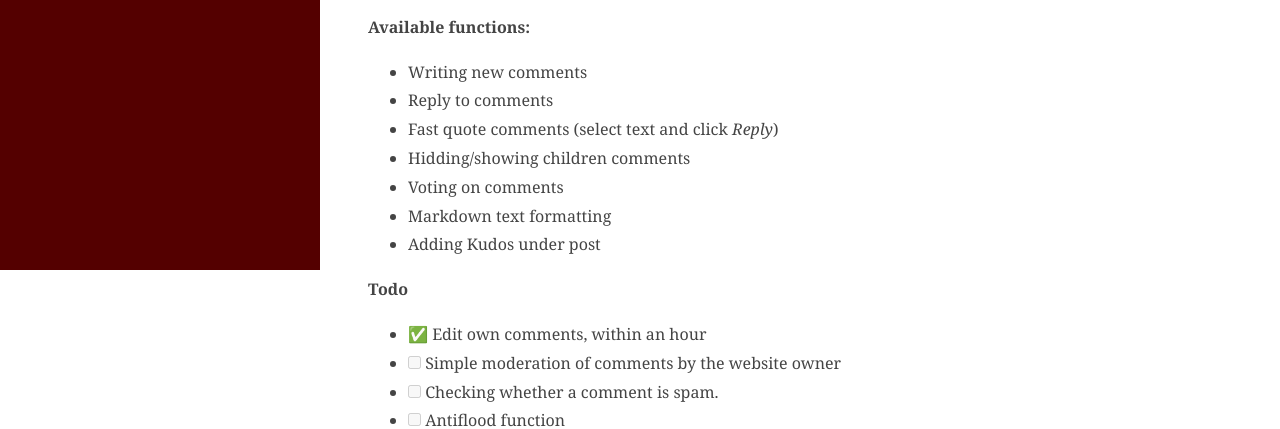
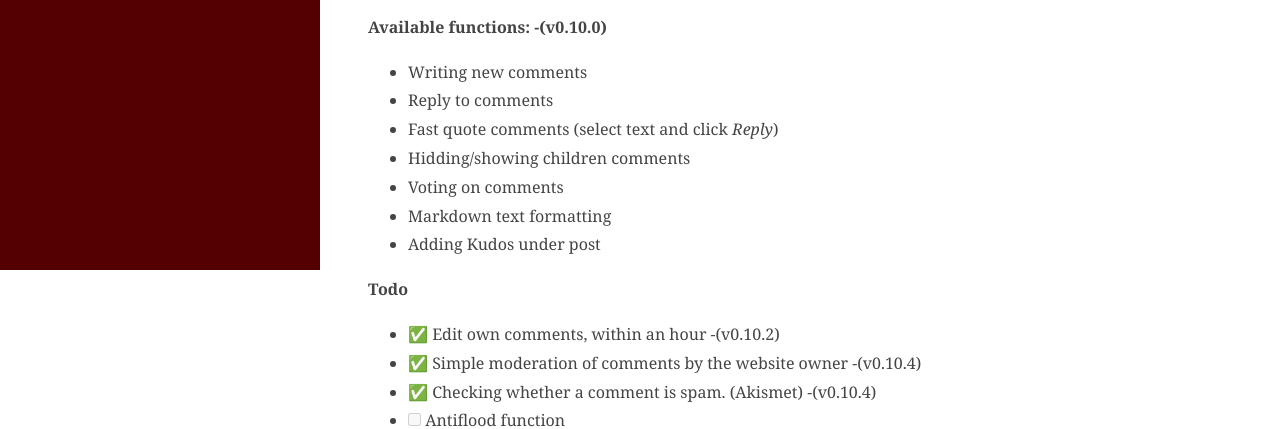
Before and after one commit to kucosjs/kucos.github.io, a plain HTML site: page index.html in a window 1280 px wide. Shown: the part 530-959 px from the top of the page. Drawn offline with Linux system fonts and the light colour scheme.

Commit message:
new version

```diff
--- a/index.html
+++ b/index.html
@@ -44,7 +44,7 @@
                                 Source of Kucos can be found on GitHub, I invite you to test the demo on this page, also I'm happy to see pull requests with your fixes or new features :)</p>
                             <p>A simple <em>Markdown</em> is also available, <a href="/markdown.html">here</a> you can check out the available Markdown.</p>
                             <p>
-                                <strong>Available functions:</strong>
+                                <strong>Available functions: -(v0.10.0)</strong>
                                 <ul>
                                     <li>Writing new comments</li>
                                     <li>Reply to comments</li>
@@ -58,9 +58,9 @@
                             <p>
                                 <strong>Todo</strong>
                                 <ul>
-                                    <li>✅ Edit own comments, within an hour</li>
-                                    <li><input type="checkbox" disabled> Simple moderation of comments by the website owner</li>
-                                    <li><input type="checkbox" disabled> Checking whether a comment is spam.</li>
+                                    <li>✅ Edit own comments, within an hour -(v0.10.2)</li>
+                                    <li>✅ Simple moderation of comments by the website owner -(v0.10.4)</li>
+                                    <li>✅ Checking whether a comment is spam. (Akismet) -(v0.10.4)</li>
                                     <li><input type="checkbox" disabled> Antiflood function</li>
                                     <li><input type="checkbox" disabled> Fast and lightweight code highlighting in comments</li>
                                     <li><input type="checkbox" disabled> Internationalization (i18n)</li>
```
